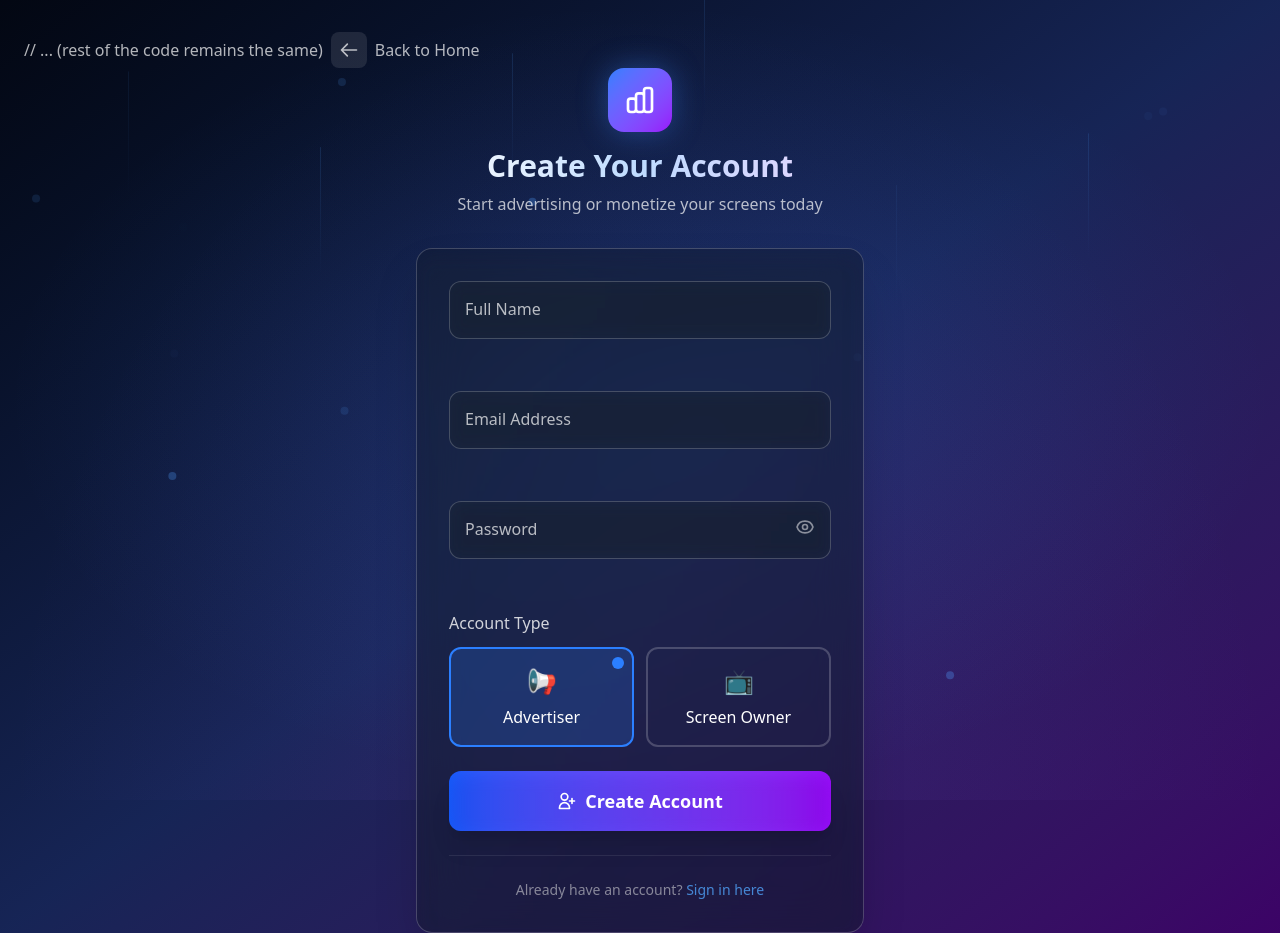
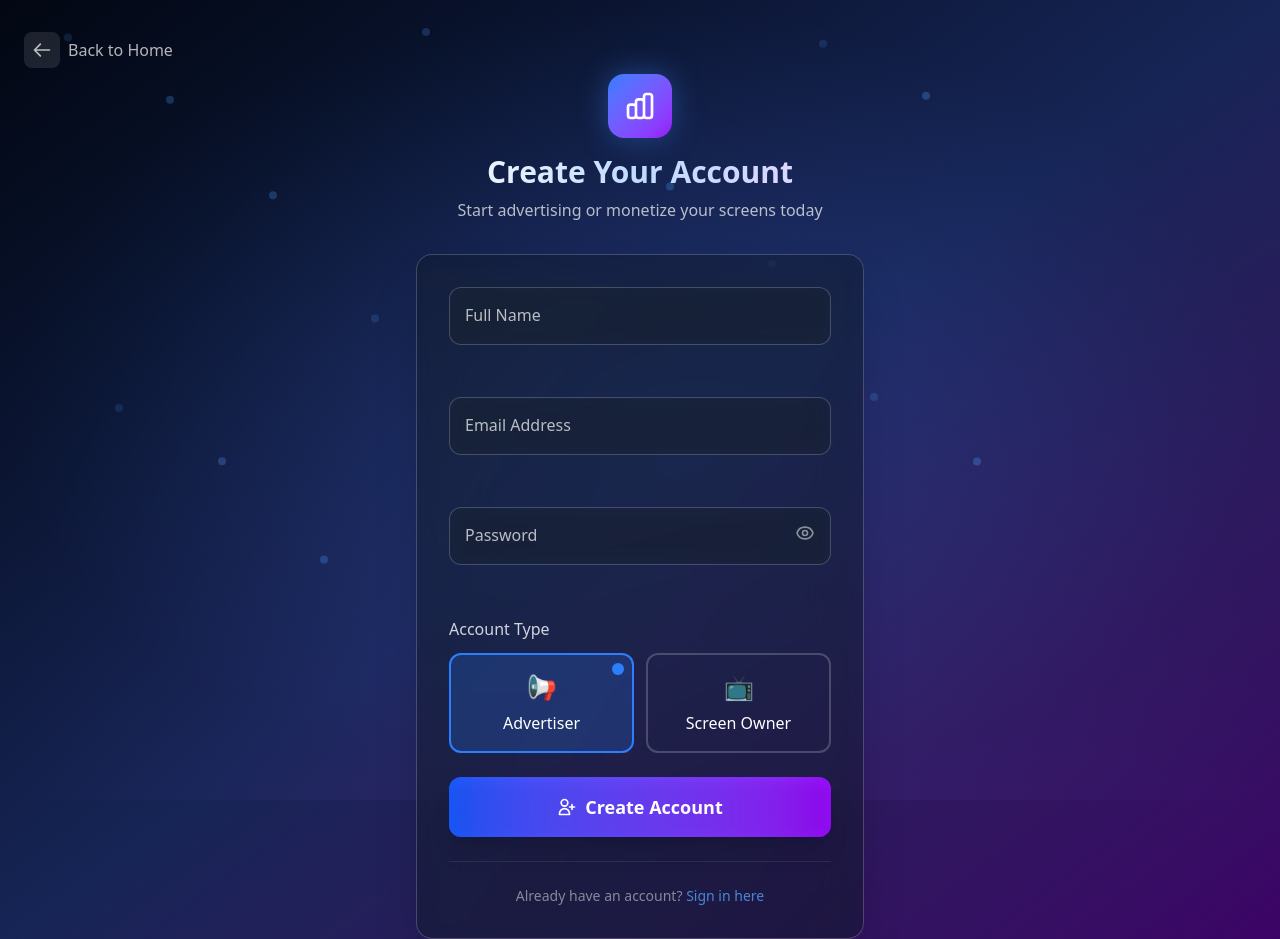
Before and after one commit to Naveenkm07/makemymarketing, a Next.js app in the folder web/: page /signup in a window 1280 px wide. Built offline with nearby package versions, Linux system fonts and the light colour scheme.

Commit message:
Fix password field flickering by moving components outside main component and simplifying animations

```diff
--- a/web/app/signup/page.tsx
+++ b/web/app/signup/page.tsx
@@ -2,6 +2,100 @@
 import React, { useState, useCallback, useMemo } from "react";
 import { motion, AnimatePresence } from "framer-motion";
 import Link from "next/link";
+
+// Move FloatingShapes outside component to prevent recreation
+const FloatingShapes = React.memo(function FloatingShapes() {
+  const shapes = React.useMemo(() => {
+    return [...Array(15)].map((_, i) => ({
+      id: i,
+      left: 5 + (i * 47) % 90,
+      top: 10 + (i * 23) % 80,
+      duration: 8 + (i * 31) % 4,
+      delay: (i * 17) % 5,
+    }));
+  }, []);
+
+  return (
+    <>
+      {shapes.map((shape) => (
+        <motion.div
+          key={shape.id}
+          className="absolute w-2 h-2 rounded-full bg-blue-400/30"
+          style={{ left: `${shape.left}%`, top: `${shape.top}%` }}
+          animate={{ y: [0, -100, 0], opacity: [0, 1, 0] }}
+          transition={{ duration: shape.duration, repeat: Infinity, delay: shape.delay }}
+        />
+      ))}
+    </>
+  );
+});
+
+// Move FormField outside component
+interface FormFieldProps {
+  label: string;
+  type?: string;
+  name: string;
+  value: string;
+  passwordVisible?: boolean;
+  onChange: (e: React.ChangeEvent<HTMLInputElement | HTMLSelectElement>) => void;
+  onBlur?: () => void;
+  error?: string;
+  showError?: boolean;
+  children?: React.ReactNode;
+}
+
+const FormField = React.memo(function FormField({
+  label,
+  type = 'text',
+  name,
+  value,
+  passwordVisible = false,
+  onChange,
+  onBlur,
+  error,
+  showError,
+  children
+}: FormFieldProps) {
+  return (
+    <div className="relative">
+      <div className="relative">
+        <input
+          type={type === 'password' && passwordVisible ? 'text' : type}
+          name={name}
+          value={value}
+          onChange={onChange}
+          onBlur={onBlur}
+          className={`w-full px-4 py-4 bg-gray-800/30 border rounded-xl text-white placeholder-transparent focus:outline-none focus:ring-2 focus:border-transparent transition-all duration-300 backdrop-blur-sm ${
+            showError && error
+              ? 'border-red-400 focus:ring-red-500'
+              : 'border-white/20 focus:ring-blue-500'
+          }`}
+          placeholder={label}
+        />
+        <label
+          className={`absolute left-4 transition-all duration-300 pointer-events-none ${
+            value
+              ? '-top-2.5 text-xs text-blue-400 bg-gray-900 px-1'
+              : 'top-4 text-white/70'
+          }`}
+        >
+          {label}
+        </label>
+        {children}
+      </div>
+      <div className="min-h-[24px] mt-1">
+        {showError && error && (
+          <p className="text-red-400 text-sm flex items-center gap-2">
+            <svg xmlns="http://www.w3.org/2000/svg" className="h-4 w-4 flex-shrink-0" fill="none" viewBox="0 0 24 24" stroke="currentColor">
+              <path strokeLinecap="round" strokeLinejoin="round" strokeWidth={2} d="M12 8v4m0 4h.01M21 12a9 9 0 11-18 0 9 9 0 0118 0z" />
+            </svg>
+            {error}
+          </p>
+        )}
+      </div>
+    </div>
+  );
+});
 
 export default function Signup() {
   const [isSubmitting, setIsSubmitting] = useState(false);
@@ -97,116 +191,6 @@ export default function Signup() {
     }
   };
 
-  const FloatingShapes = () => (
-    <>
-      {[...Array(15)].map((_, i) => (
-        <motion.div
-          key={i}
-          className="absolute w-2 h-2 rounded-full bg-blue-400/30"
-          style={{
-            left: `${Math.random() * 100}%`,
-            top: `${Math.random() * 100}%`,
-          }}
-          animate={{
-            y: [0, -100, 0],
-            opacity: [0, 1, 0],
-            x: [0, Math.random() * 50 - 25, 0],
-          }}
-          transition={{
-            duration: 8 + Math.random() * 4,
-            repeat: Infinity,
-            delay: Math.random() * 5,
-            ease: "easeInOut",
-          }}
-        />
-      ))}
-
-      {/* Light beams */}
-      {[...Array(6)].map((_, i) => (
-        <motion.div
-          key={`beam-${i}`}
-          className="absolute w-px h-32 bg-gradient-to-b from-blue-400/20 to-transparent"
-          style={{
-            left: `${10 + i * 15}%`,
-            top: `${Math.random() * 30}%`,
-          }}
-          animate={{
-            opacity: [0.3, 0.8, 0.3],
-            y: [0, -20, 0],
-          }}
-          transition={{
-            duration: 3 + Math.random() * 2,
-            repeat: Infinity,
-            delay: Math.random() * 2,
-          }}
-        />
-      ))}
-    </>
-  );
-
-  const FormField = ({
-    label,
-    type = 'text',
-    name,
-    value,
-    onChange,
-    onBlur,
-    error,
-    showError,
-    children
-  }: {
-    label: string;
-    type?: string;
-    name: string;
-    value: string;
-    onChange: (e: React.ChangeEvent<HTMLInputElement | HTMLSelectElement>) => void;
-    onBlur?: () => void;
-    error?: string;
-    showError?: boolean;
-    children?: React.ReactNode;
-  }) => (
-    <div className="relative">
-      <div className="relative">
-        <input
-          type={type === 'password' && passwordVisible ? 'text' : type}
-          name={name}
-          value={value}
-          onChange={onChange}
-          onBlur={onBlur}
-          className={`w-full px-4 py-4 bg-gray-800/30 border rounded-xl text-white placeholder-transparent focus:outline-none focus:ring-2 focus:border-transparent transition-all duration-300 backdrop-blur-sm ${
-            showError && error
-              ? 'border-red-400 focus:ring-red-500'
-              : 'border-white/20 focus:ring-blue-500'
-          }`}
-          placeholder={label}
-        />
-        <label
-          className={`absolute left-4 transition-all duration-300 pointer-events-none ${
-            value
-              ? '-top-2.5 text-xs text-blue-400 bg-gray-900 px-1'
-              : 'top-4 text-white/70'
-          }`}
-        >
-          {label}
-        </label>
-
-        {children}
-      </div>
-
-      {/* Reserved space for error - prevents layout jump */}
-      <div className="min-h-[24px] mt-1">
-        {showError && error && (
-          <p className="text-red-400 text-sm flex items-center gap-2 animate-fadeIn">
-            <svg xmlns="http://www.w3.org/2000/svg" className="h-4 w-4 flex-shrink-0" fill="none" viewBox="0 0 24 24" stroke="currentColor">
-              <path strokeLinecap="round" strokeLinejoin="round" strokeWidth={2} d="M12 8v4m0 4h.01M21 12a9 9 0 11-18 0 9 9 0 0118 0z" />
-            </svg>
-            {error}
-          </p>
-        )}
-      </div>
-    </div>
-  );
-
   if (showSuccess) {
     return (
       <div className="min-h-screen bg-gradient-to-br from-gray-950 via-blue-950 to-purple-950 text-white overflow-hidden flex items-center justify-center">
@@ -260,7 +244,6 @@ export default function Signup() {
           href="/"
           className="inline-flex items-center gap-2 text-white/70 hover:text-white transition-colors group"
         >
-// ... (rest of the code remains the same)
           <motion.div
             whileHover={{ x: -3 }}
             className="p-2 rounded-lg bg-white/10 hover:bg-white/20 transition-colors"
@@ -345,8 +328,9 @@ export default function Signup() {
                 {/* Password visibility toggle */}
                 <button
                   type="button"
+                  tabIndex={-1}
                   className="absolute right-4 top-4 text-white/50 hover:text-white transition-colors"
-                  onClick={() => setPasswordVisible(!passwordVisible)}
+                  onClick={() => setPasswordVisible(v => !v)}
                 >
                   {passwordVisible ? (
                     <svg xmlns="http://www.w3.org/2000/svg" className="h-5 w-5" fill="none" viewBox="0 0 24 24" stroke="currentColor">
@@ -360,24 +344,22 @@ export default function Signup() {
                   )}
                 </button>
 
-                {/* Password strength meter */}
+                {/* Simple password strength - no animation */}
                 {formData.password && (
                   <div className="mt-3">
                     <div className="flex justify-between text-xs text-white/60 mb-1">
                       <span>Password Strength</span>
-                      <span>
+                      <span className={passwordStrength < 50 ? 'text-red-400' : passwordStrength < 75 ? 'text-yellow-400' : 'text-green-400'}>
                         {passwordStrength < 50 ? 'Weak' : passwordStrength < 75 ? 'Medium' : 'Strong'}
                       </span>
                     </div>
                     <div className="w-full h-1.5 bg-gray-700 rounded-full overflow-hidden">
-                      <motion.div
-                        className={`h-full rounded-full ${
+                      <div
+                        className={`h-full rounded-full transition-all duration-300 ${
                           passwordStrength < 50 ? 'bg-red-500' :
                           passwordStrength < 75 ? 'bg-yellow-500' : 'bg-green-500'
                         }`}
-                        initial={{ width: 0 }}
-                        animate={{ width: `${passwordStrength}%` }}
-                        transition={{ duration: 0.5 }}
+                        style={{ width: `${passwordStrength}%` }}
                       />
                     </div>
                   </div>
```
